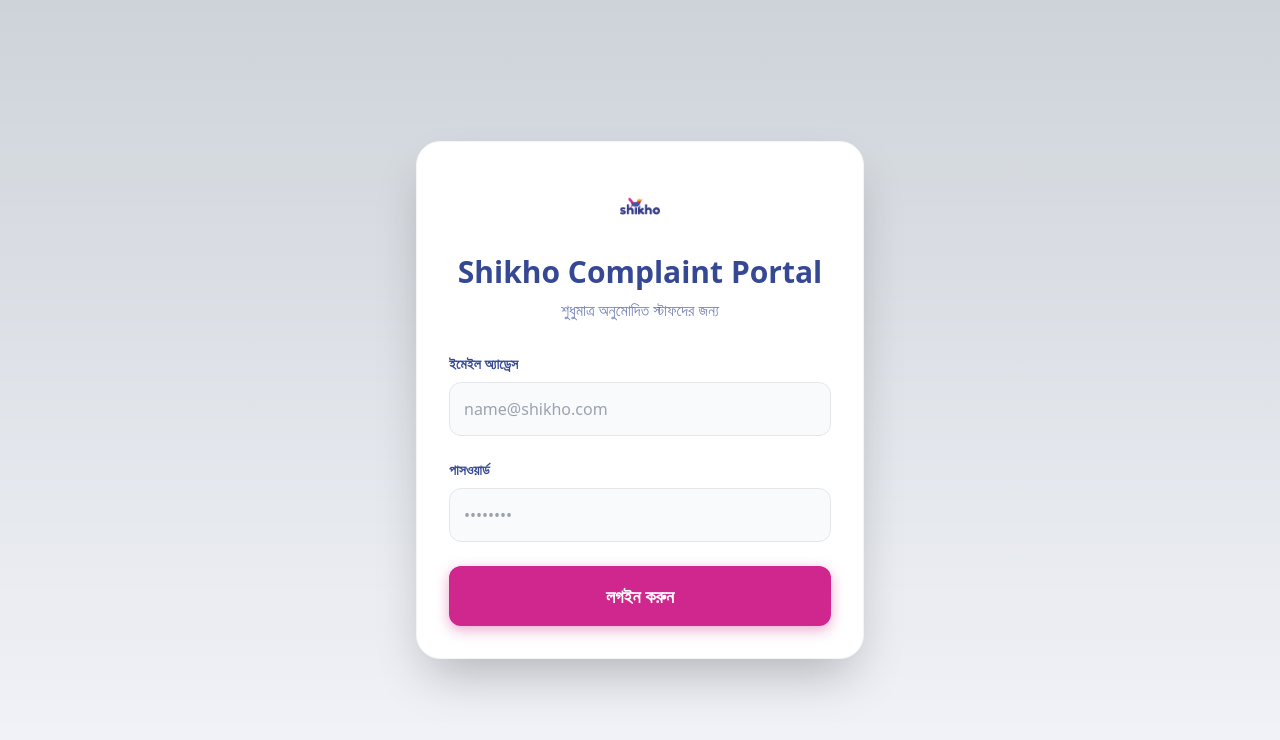
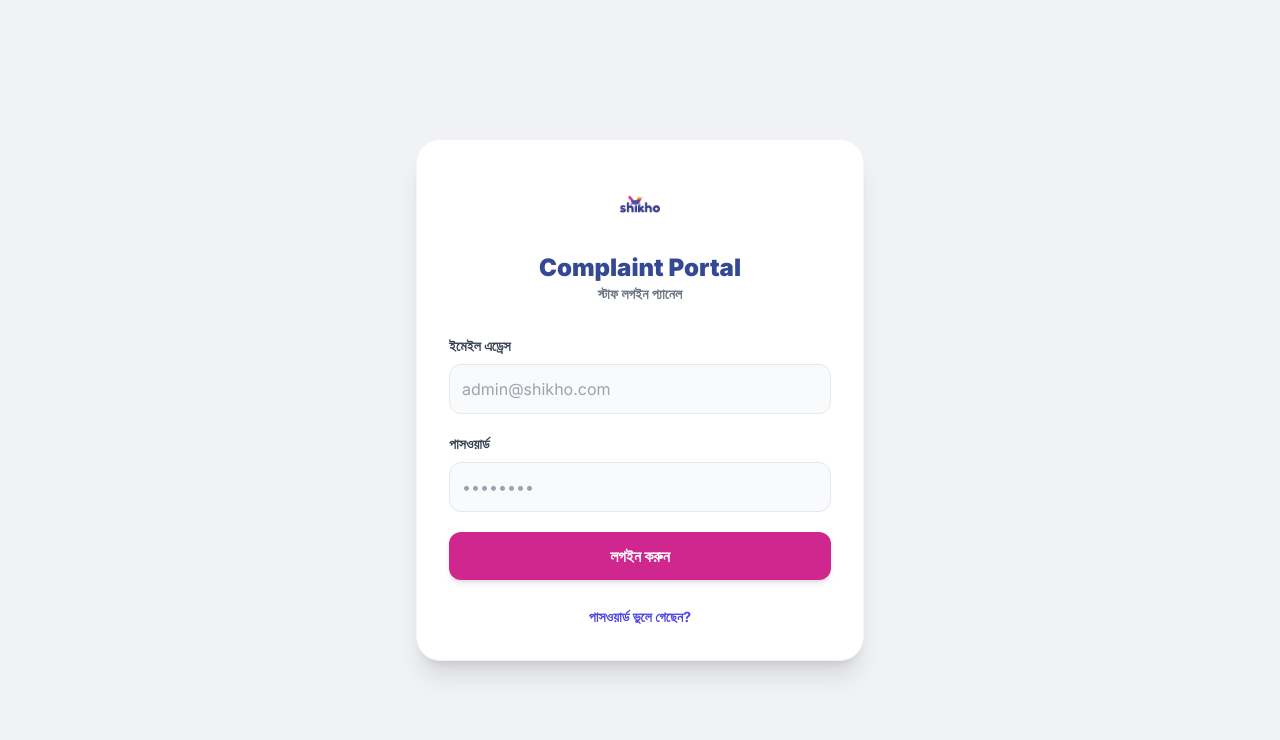
Before and after one commit to shahrinahammad/shikho-complaint-portal, a Next.js app: page /login in a window 1280 px wide. Shown: the top 740 px of the page. Built offline with nearby package versions, Linux system fonts and the light colour scheme.

Commit message:
Update page.tsx

```diff
--- a/app/login/page.tsx
+++ b/app/login/page.tsx
@@ -8,70 +8,63 @@
 const supabase = createBrowserClient(supabaseUrl, supabaseKey)
 
 export default function LoginPage() {
+  const [email, setEmail] = useState('')
+  const [password, setPassword] = useState('')
   const [loading, setLoading] = useState(false)
-  const [errorMsg, setErrorMsg] = useState('')
+  const [isResetMode, setIsResetMode] = useState(false)
 
-  const handleLogin = async (e: React.FormEvent<HTMLFormElement>) => {
+  const handleLogin = async (e: React.FormEvent) => {
     e.preventDefault()
     setLoading(true)
-    setErrorMsg('')
+    const { error } = await supabase.auth.signInWithPassword({ email, password })
+    if (error) alert('লগইন ফেইল! ইমেইল বা পাসওয়ার্ড ভুল।')
+    else window.location.href = '/dashboard'
+    setLoading(false)
+  }
 
-    const formData = new FormData(e.currentTarget)
-    const email = formData.get('email') as string
-    const password = formData.get('password') as string
-
-    try {
-      const { data, error } = await supabase.auth.signInWithPassword({
-        email,
-        password,
-      })
-
-      if (error) {
-        setErrorMsg('লগইন ব্যর্থ হয়েছে: ইমেইল বা পাসওয়ার্ড ভুল!')
-      } else {
-        alert('লগইন সফল হয়েছে! ড্যাশবোর্ডে রিডাইরেক্ট করা হচ্ছে...')
-        window.location.href = '/dashboard'
-      }
-    } catch (err: any) {
-      setErrorMsg('সিস্টেম এরর: ' + err.message)
-    } finally {
-      setLoading(false)
-    }
+  const handleResetPassword = async (e: React.FormEvent) => {
+    e.preventDefault()
+    setLoading(true)
+    const { error } = await supabase.auth.resetPasswordForEmail(email, {
+      redirectTo: `${window.location.origin}/update-password`,
+    })
+    if (error) alert('সমস্যা হয়েছে: ' + error.message)
+    else alert('✅ আপনার ইমেইলে পাসওয়ার্ড রিসেট করার লিংক পাঠানো হয়েছে! ইনবক্স চেক করুন।')
+    setLoading(false)
   }
 
   return (
-    <div className="min-h-screen flex items-center justify-center p-4 font-sans" style={{ backgroundColor: 'rgba(53,72,148,0.05)' }}>
-      <div className="max-w-md w-full bg-white p-8 rounded-3xl shadow-2xl border border-gray-100">
-
+    <div className="min-h-screen flex items-center justify-center bg-[#f0f2f5] p-4">
+      <div className="bg-white p-8 rounded-3xl shadow-xl w-full max-w-md border border-gray-100">
         <div className="text-center mb-8">
-          {/* এখানে লোগো অ্যাড করা হয়েছে এবং 'S' আইকন সরিয়ে ফেলা হয়েছে */}
-          <img src="/logo.png" alt="Shikho Logo" className="h-16 mx-auto mb-4 object-contain" />
-
-          <h1 className="text-3xl font-extrabold" style={{ color: '#354894' }}>Shikho Complaint Portal</h1>
-          <p className="mt-2 font-medium" style={{ color: 'rgba(53,72,148,0.7)' }}>শুধুমাত্র অনুমোদিত স্টাফদের জন্য</p>
+          <img src="/logo.png" alt="Shikho" className="h-16 mx-auto mb-4" />
+          <h1 className="text-2xl font-black text-[#354894]">Complaint Portal</h1>
+          <p className="text-gray-500 font-bold text-sm">স্টাফ লগইন প্যানেল</p>
         </div>
 
-        {errorMsg && (
-          <div className="mb-6 p-4 rounded-xl text-center font-semibold border text-white" style={{ backgroundColor: '#EE3D5E', borderColor: '#EE3D5E' }}>
-            {errorMsg}
-          </div>
-        )}
-
-        <form onSubmit={handleLogin} className="space-y-6">
+        <form onSubmit={isResetMode ? handleResetPassword : handleLogin} className="space-y-5">
           <div>
-            <label className="block text-sm font-bold mb-2" style={{ color: '#354894' }}>ইমেইল অ্যাড্রেস</label>
-            <input required name="email" type="email" className="w-full p-3.5 bg-gray-50 border border-gray-200 rounded-xl focus:bg-white focus:outline-none transition-all" style={{ outlineColor: '#CF278D' }} placeholder="name@shikho.com" />
+            <label className="block text-sm font-bold text-gray-700 mb-2">ইমেইল এড্রেস</label>
+            <input required type="email" value={email} onChange={e => setEmail(e.target.value)} className="w-full p-3 bg-gray-50 border rounded-xl outline-none focus:border-pink-500" placeholder="admin@shikho.com" />
           </div>
 
-          <div>
-            <label className="block text-sm font-bold mb-2" style={{ color: '#354894' }}>পাসওয়ার্ড</label>
-            <input required name="password" type="password" className="w-full p-3.5 bg-gray-50 border border-gray-200 rounded-xl focus:bg-white focus:outline-none transition-all" style={{ outlineColor: '#CF278D' }} placeholder="••••••••" />
-          </div>
+          {!isResetMode && (
+            <div>
+              <label className="block text-sm font-bold text-gray-700 mb-2">পাসওয়ার্ড</label>
+              <input required type="password" value={password} onChange={e => setPassword(e.target.value)} className="w-full p-3 bg-gray-50 border rounded-xl outline-none focus:border-pink-500" placeholder="••••••••" />
+            </div>
+          )}
 
-          <button type="submit" disabled={loading} className="w-full text-white font-extrabold text-lg p-4 rounded-xl active:scale-95 transition-all disabled:opacity-50 disabled:shadow-none" style={{ backgroundColor: '#CF278D', boxShadow: '0 4px 14px rgba(207,39,141,0.4)' }}>
-            {loading ? 'লগইন হচ্ছে...' : 'লগইন করুন'}
+          <button type="submit" disabled={loading} className="w-full bg-[#CF278D] text-white font-black p-3 rounded-xl hover:bg-pink-700 transition-all shadow-md">
+            {loading ? 'দয়া করে অপেক্ষা করুন...' : (isResetMode ? 'পাসওয়ার্ড রিসেট লিংক পাঠান' : 'লগইন করুন')}
           </button>
         </form>
+
+        <div className="mt-6 text-center">
+          <button onClick={() => setIsResetMode(!isResetMode)} className="text-sm font-bold text-indigo-600 hover:underline">
+            {isResetMode ? 'লগইন পেজে ফিরে যান' : 'পাসওয়ার্ড ভুলে গেছেন?'}
+          </button>
+        </div>
       </div>
     </div>
   )
```
